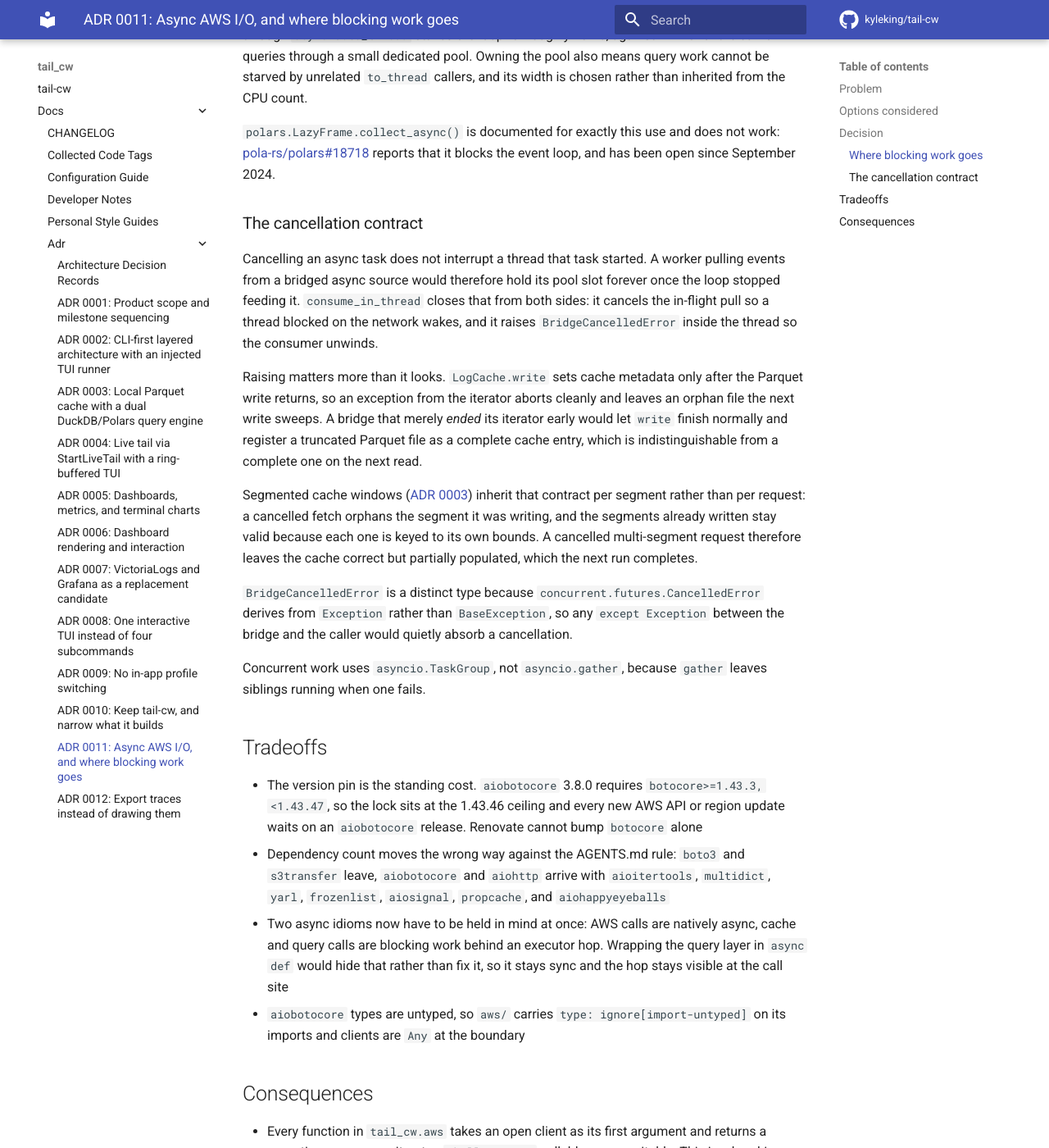
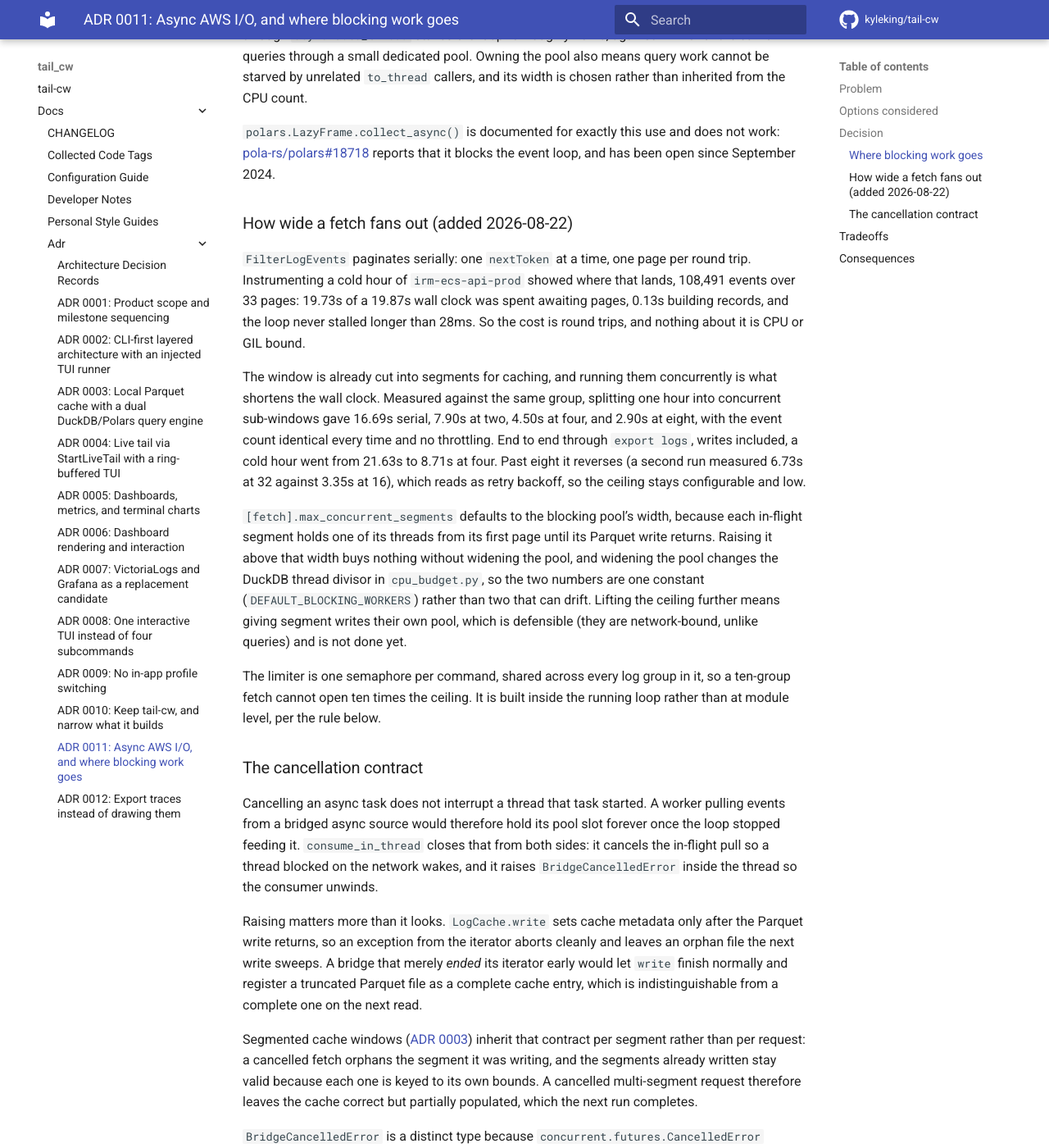
Before and after one commit to KyleKing/tail-cw, an MkDocs documentation site: the page built from docs/docs/adr/0011-async-aws-io-and-blocking-work.md, in a window 1280 px wide and 1400 px high, scrolled down 1897 px. Shown: the whole window at 82% size. Built offline with MkDocs 1.6.1 and Material for MkDocs 9.7.7, drawn with Linux system fonts in a browser that asks for light colours; comment, search, counter and statistics services are not loaded; some of the changed text lies outside the part shown.

Commit message:
perf(fetch): run a window's cache segments concurrently

```diff
--- a/docs/docs/adr/0011-async-aws-io-and-blocking-work.md
+++ b/docs/docs/adr/0011-async-aws-io-and-blocking-work.md
@@ -85,6 +85,40 @@ callers, and its width is chosen rather than inherited from the CPU count.
 [pola-rs/polars#18718](https://github.com/pola-rs/polars/issues/18718) reports that it
 blocks the event loop, and has been open since September 2024.
 
+### How wide a fetch fans out (added 2026-08-22)
+
+`FilterLogEvents` paginates serially: one `nextToken` at a time, one page per round
+trip.
+Instrumenting a cold hour of `irm-ecs-api-prod` showed where that lands, 108,491 events
+over 33 pages: 19.73s of a 19.87s wall clock was spent awaiting pages, 0.13s building
+records, and the loop never stalled longer than 28ms.
+So the cost is round trips, and nothing about it is CPU or GIL bound.
+
+The window is already cut into segments for caching, and running them concurrently is
+what shortens the wall clock.
+Measured against the same group, splitting one hour into concurrent sub-windows gave
+16.69s serial, 7.90s at two, 4.50s at four, and 2.90s at eight, with the event count
+identical every time and no throttling.
+End to end through `export logs`, writes included, a cold hour went from 21.63s to 8.71s
+at four.
+Past eight it reverses (a second run measured 6.73s at 32 against 3.35s at 16), which
+reads as retry backoff, so the ceiling stays configurable and low.
+
+`[fetch].max_concurrent_segments` defaults to the blocking pool's width, because each
+in-flight segment holds one of its threads from its first page until its Parquet write
+returns.
+Raising it above that width buys nothing without widening the pool, and widening the
+pool
+changes the DuckDB thread divisor in `cpu_budget.py`, so the two numbers are one
+constant
+(`DEFAULT_BLOCKING_WORKERS`) rather than two that can drift.
+Lifting the ceiling further means giving segment writes their own pool, which is
+defensible (they are network-bound, unlike queries) and is not done yet.
+
+The limiter is one semaphore per command, shared across every log group in it, so a
+ten-group fetch cannot open ten times the ceiling.
+It is built inside the running loop rather than at module level, per the rule below.
+
 ### The cancellation contract
 
 Cancelling an async task does not interrupt a thread that task started.
@@ -144,3 +178,7 @@ siblings running when one fails.
     Swallowing it converts a cancelled write into a silently truncated one
 - The Parquet write path is bounded by the four-worker pool rather than by AWS.
     Fetches all start together and the writes queue, which is where the real limit now sits
+- Segment order no longer matches completion order, so anything that needs the window in
+    order has to sort by segment rather than by arrival.
+    `_resolve_into_cache` returns paths in window order for this reason, and a cold hour
+    was checked byte for byte against a serial fetch (106,015 events, identical output)
```
Also changed, not shown: AGENTS.local.md (+5 -0 lines), docs/docs/CONFIGURATION.md (+11 -0 lines), docs/docs/adr/0003-parquet-cache-and-local-query-engine.md (+5 -2 lines), plans/roadmap-2026-07.md (+18 -0 lines), 7 other files.
